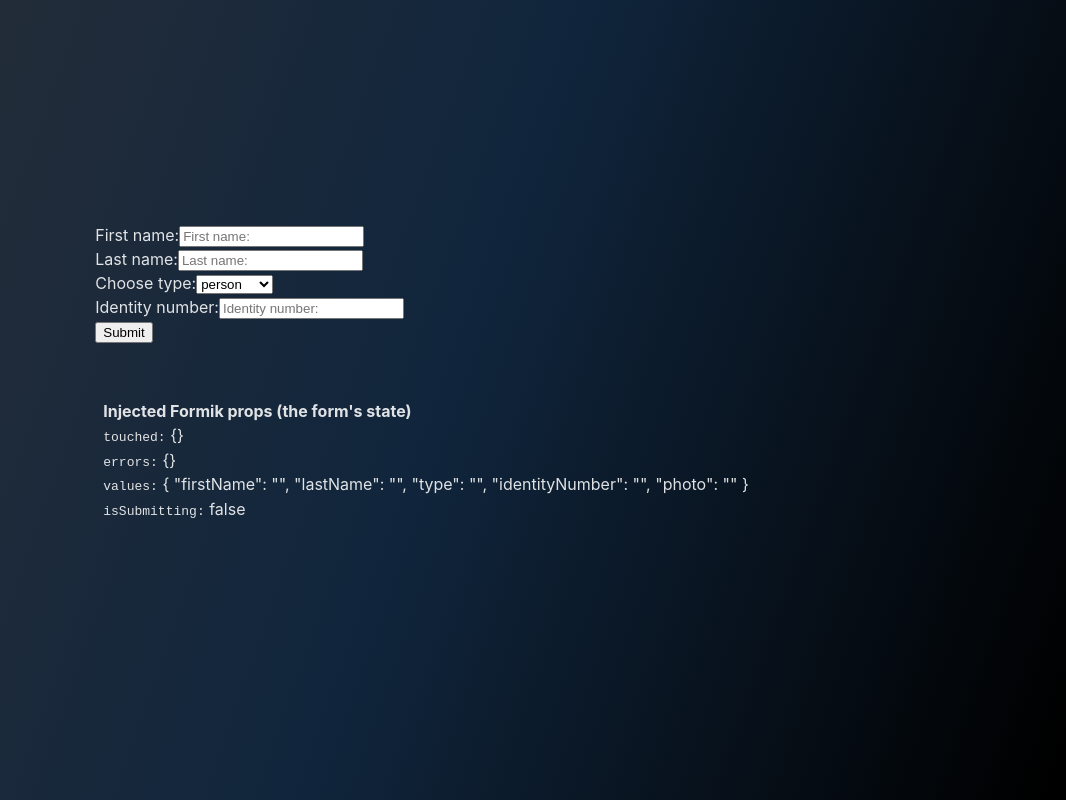
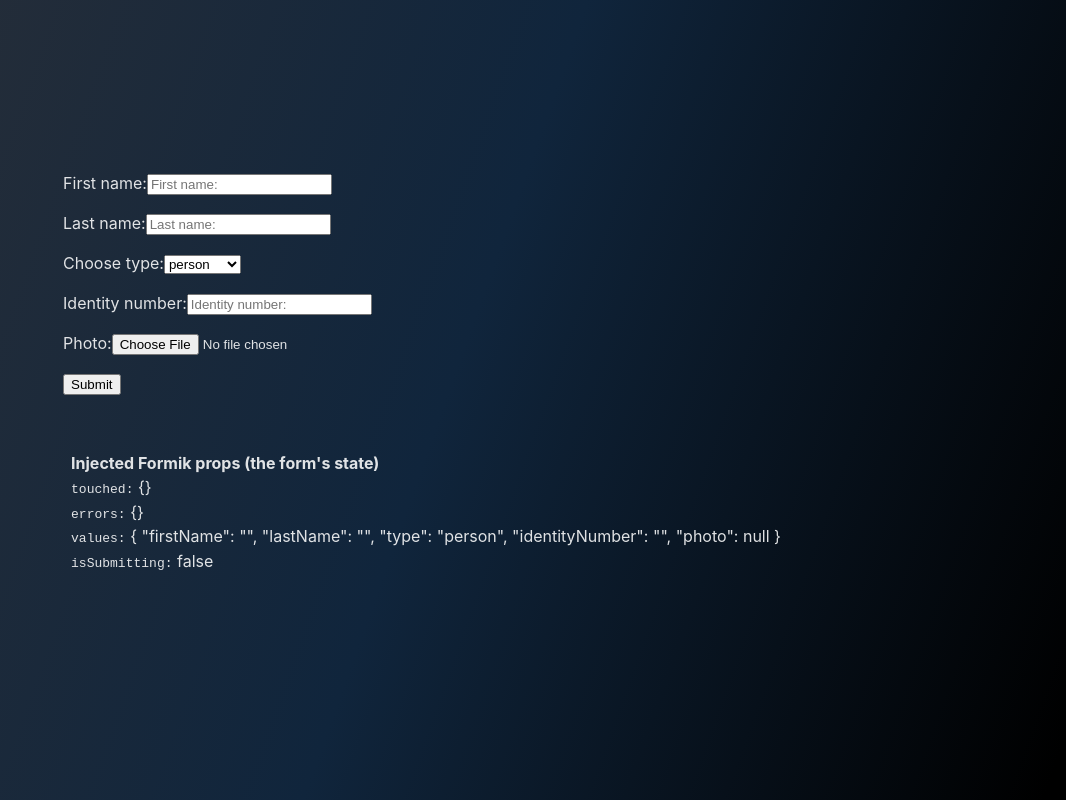
Before and after one commit to KatarzynaWolowska/07-contractor-form, a React (Vite) app: page / in a window 1280 px wide. Shown: the whole page, without its empty margins (214-1280 px from the left). Built offline with nearby package versions, Linux system fonts and the light colour scheme.

Commit message:
file upload

```diff
--- a/src/components/Forms/ContractorForm.tsx
+++ b/src/components/Forms/ContractorForm.tsx
@@ -1,4 +1,4 @@
-import { ErrorMessage, Field, Form, Formik } from 'formik'
+import { Field, Form, Formik } from 'formik'
 import FileInput from '../Inputs/FileInput'
 
 import Select from '../Inputs/Select'
@@ -10,9 +10,9 @@ const ContractorForm = () => {
     const initialValues = {
         firstName: '',
         lastName: '',
-        type: '',
+        type: 'person',
         identityNumber: '',
-        photo: ''
+        photo: null
     }
 
     const options = [
@@ -28,39 +28,58 @@ const ContractorForm = () => {
                 setSubmitting(false)
                 alert(JSON.stringify(values, null, 2))
             }}>
-            {({ isSubmitting, errors, touched, values }) => (
+            {({ isSubmitting, errors, touched, values, setFieldValue }) => (
                 <Form noValidate>
                     <Field
                         name='firstName'
                         label='First name:'
                         component={TextInput}
+                        error={errors.firstName}
+                        touched={touched.firstName}
                     />
-                    <ErrorMessage component='div' name='firstName' />
 
                     <Field
                         name='lastName'
                         label='Last name:'
                         component={TextInput}
+                        error={errors.lastName}
+                        touched={touched.lastName}
                     />
-                    <ErrorMessage name='lastName' />
 
                     <Field
                         name='type'
                         label='Choose type:'
                         component={Select}
                         options={options}
+                        error={errors.type}
+                        touched={touched.type}
                     />
-                    <ErrorMessage name='type' />
 
                     <Field
                         name='identityNumber'
                         label='Identity number:'
                         component={TextInput}
+                        error={errors.identityNumber}
+                        touched={touched.identityNumber}
                     />
-                    <ErrorMessage name='identityNumber' />
 
-                    {/* <Field name='photo' label='Photo:' component={FileInput} />
-                    <ErrorMessage name='photo' /> */}
+                    <Field
+                        name='photo'
+                        label='Photo:'
+                        component={FileInput}
+                        error={errors.photo}
+                        touched={touched.photo}
+                        setFieldValue={setFieldValue}
+                    />
+
+                    {values.photo && (
+                        <div>
+                            <img
+                                src={URL.createObjectURL(values.photo)}
+                                alt='Podgląd zdjęcia'
+                            />
+                        </div>
+                    )}
 
                     {!isSubmitting && <button type='submit'>Submit</button>}
 
--- a/src/components/Inputs/FileInput.tsx
+++ b/src/components/Inputs/FileInput.tsx
@@ -1,14 +1,30 @@
-const FileInput = ({ name, label, placeholder, field, ...props }) => {
+const FileInput = ({
+    name,
+    label,
+    placeholder,
+    error,
+    touched,
+    field,
+    setFieldValue,
+    ...props
+}) => {
     return (
         <div>
             {label && <label htmlFor={name}>{label}</label>}
             <input
                 type='file'
+                accept='image/png, image/jpeg, image/jpg, image/gif'
                 id={name}
+                name={name}
                 placeholder={placeholder || label}
-                {...field}
                 {...props}
+                onChange={e => {
+                    if (e.currentTarget.files) {
+                        setFieldValue('photo', e.currentTarget.files[0])
+                    }
+                }}
             />
+            <p className='error'>{error && touched ? error : null}</p>
         </div>
     )
 }
--- a/src/components/Inputs/Select.tsx
+++ b/src/components/Inputs/Select.tsx
@@ -1,4 +1,4 @@
-const Select = ({ name, label, options, field, props }) => {
+const Select = ({ name, label, options, field, error, touched, props }) => {
     return (
         <>
             <label htmlFor={name}>{label}</label>
@@ -9,6 +9,7 @@ const Select = ({ name, label, options, field, props }) => {
                     </option>
                 ))}
             </select>
+            <p className='error'>{error && touched ? error : null}</p>
         </>
     )
 }
--- a/src/components/Inputs/TextInput.tsx
+++ b/src/components/Inputs/TextInput.tsx
@@ -1,4 +1,13 @@
-const TextInput = ({ type, name, label, placeholder, field, ...props }) => {
+const TextInput = ({
+    type,
+    name,
+    label,
+    placeholder,
+    field,
+    error,
+    touched,
+    ...props
+}) => {
     return (
         <div>
             {label && <label htmlFor={name}>{label}</label>}
@@ -10,6 +19,7 @@ const TextInput = ({ type, name, label, placeholder, field, ...props }) => {
                 {...field}
                 {...props}
             />
+            <p className='error'>{error && touched ? error : null}</p>
         </div>
     )
 }
```
